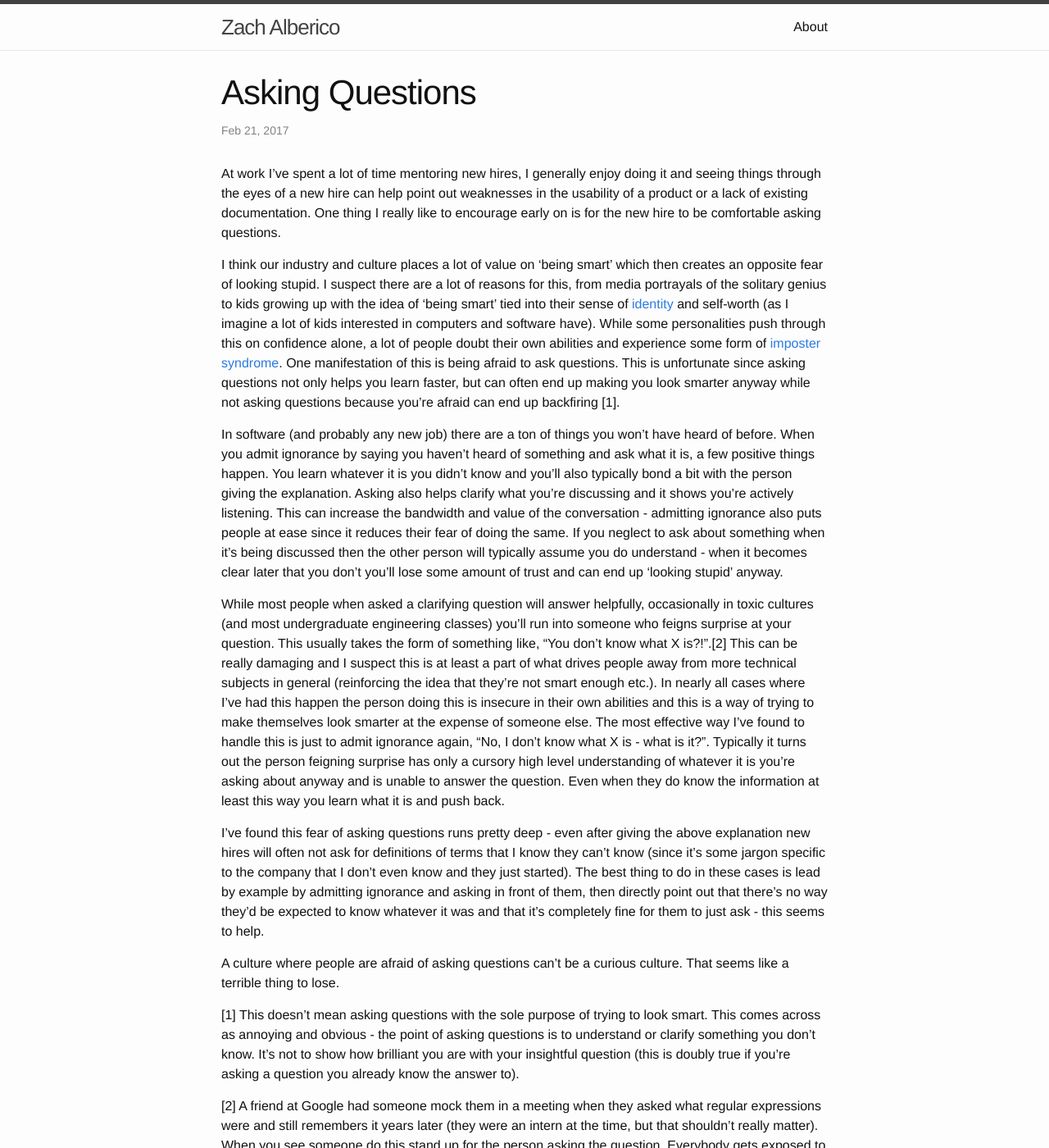
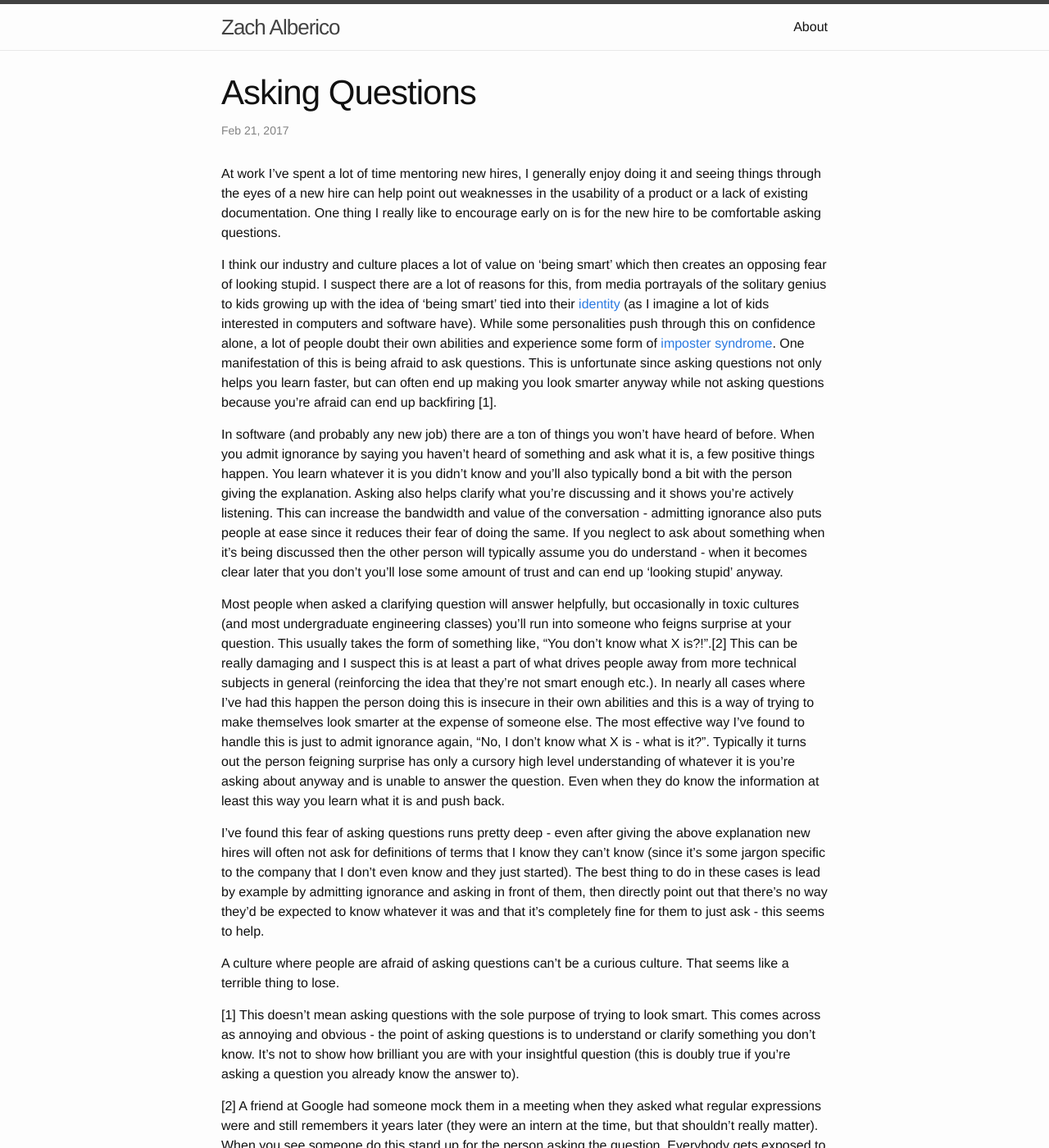
Before and after one commit to zalberico/zalberico.github.io, a Jekyll site: the page built from _posts/2017-02-21-asking-questions.markdown, in a window 1280 px wide and 1400 px high. Shown: the whole window at 82% size. Built offline with Jekyll 4.4.1, drawn with Linux system fonts in a browser that asks for light colours.

Commit message:
small language changes

```diff
--- a/_posts/2017-02-21-asking-questions.markdown
+++ b/_posts/2017-02-21-asking-questions.markdown
@@ -7,11 +7,11 @@ categories: essay
 
 At work I've spent a lot of time mentoring new hires, I generally enjoy doing it and seeing things through the eyes of a new hire can help point out weaknesses in the usability of a product or a lack of existing documentation.  One thing I really like to encourage early on is for the new hire to be comfortable asking questions.
 
-I think our industry and culture places a lot of value on 'being smart' which then creates an opposite fear of looking stupid. I suspect there are a lot of reasons for this, from media portrayals of the solitary genius to kids growing up with the idea of 'being smart' tied into their sense of [identity][identity] and self-worth (as I imagine a lot of kids interested in computers and software have).  While some personalities push through this on confidence alone, a lot of people doubt their own abilities and experience some form of [imposter syndrome][imposter-syndrome].  One manifestation of this is being afraid to ask questions.  This is unfortunate since asking questions not only helps you learn faster, but can often end up making you look smarter anyway while not asking questions because you're afraid can end up backfiring [1].
+I think our industry and culture places a lot of value on 'being smart' which then creates an opposing fear of looking stupid. I suspect there are a lot of reasons for this, from media portrayals of the solitary genius to kids growing up with the idea of 'being smart' tied into their [identity][identity] (as I imagine a lot of kids interested in computers and software have).  While some personalities push through this on confidence alone, a lot of people doubt their own abilities and experience some form of [imposter syndrome][imposter-syndrome].  One manifestation of this is being afraid to ask questions.  This is unfortunate since asking questions not only helps you learn faster, but can often end up making you look smarter anyway while not asking questions because you're afraid can end up backfiring [1].
 
 In software (and probably any new job) there are a ton of things you won't have heard of before.  When you admit ignorance by saying you haven't heard of something and ask what it is, a few positive things happen.  You learn whatever it is you didn't know and you'll also typically bond a bit with the person giving the explanation. Asking also helps clarify what you're discussing and it shows you're actively listening.  This can increase the bandwidth and value of the conversation - admitting ignorance also puts people at ease since it reduces their fear of doing the same.  If you neglect to ask about something when it's being discussed then the other person will typically assume you do understand - when it becomes clear later that you don't you'll lose some amount of trust and can end up 'looking stupid' anyway.
 
-While most people when asked a clarifying question will answer helpfully, occasionally in toxic cultures (and most undergraduate engineering classes) you'll run into someone who feigns surprise at your question.  This usually takes the form of something like, "You don't know what X is?!".[2]  This can be really damaging and I suspect this is at least a part of what drives people away from more technical subjects in general (reinforcing the idea that they're not smart enough etc.).  In nearly all cases where I've had this happen the person doing this is insecure in their own abilities and this is a way of trying to make themselves look smarter at the expense of someone else.  The most effective way I've found to handle this is just to admit ignorance again, "No, I don't know what X is - what is it?".  Typically it turns out the person feigning surprise has only a cursory high level understanding of whatever it is you're asking about anyway and is unable to answer the question.  Even when they do know the information at least this way you learn what it is and push back.
+Most people when asked a clarifying question will answer helpfully, but occasionally in toxic cultures (and most undergraduate engineering classes) you'll run into someone who feigns surprise at your question.  This usually takes the form of something like, "You don't know what X is?!".[2]  This can be really damaging and I suspect this is at least a part of what drives people away from more technical subjects in general (reinforcing the idea that they're not smart enough etc.).  In nearly all cases where I've had this happen the person doing this is insecure in their own abilities and this is a way of trying to make themselves look smarter at the expense of someone else.  The most effective way I've found to handle this is just to admit ignorance again, "No, I don't know what X is - what is it?".  Typically it turns out the person feigning surprise has only a cursory high level understanding of whatever it is you're asking about anyway and is unable to answer the question.  Even when they do know the information at least this way you learn what it is and push back.
 
 I've found this fear of asking questions runs pretty deep - even after giving the above explanation new hires will often not ask for definitions of terms that I know they can't know (since it's some jargon specific to the company that I don't even know and they just started).  The best thing to do in these cases is lead by example by admitting ignorance and asking in front of them, then directly point out that there's no way they'd be expected to know whatever it was and that it's completely fine for them to just ask - this seems to help.
 
```
